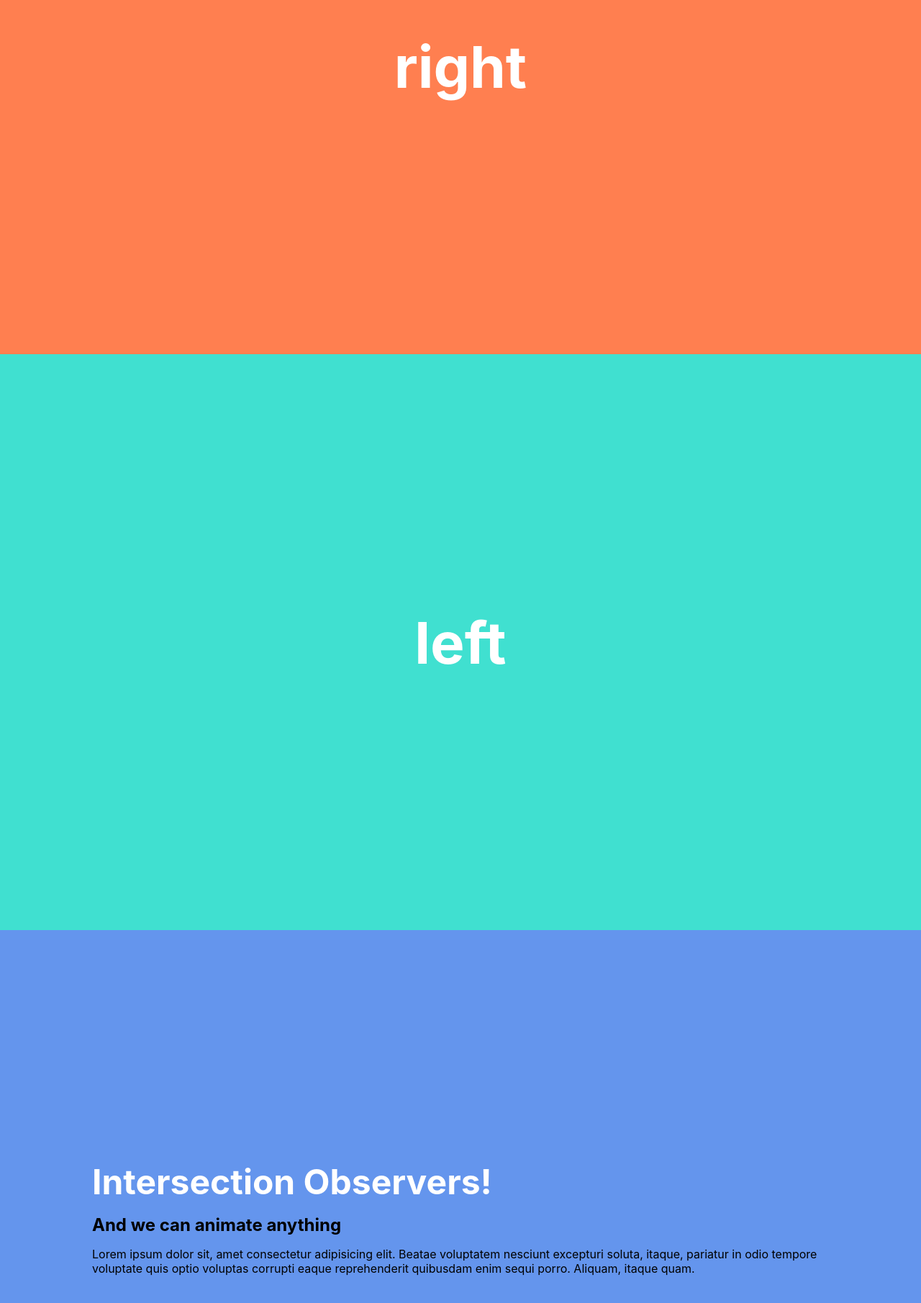
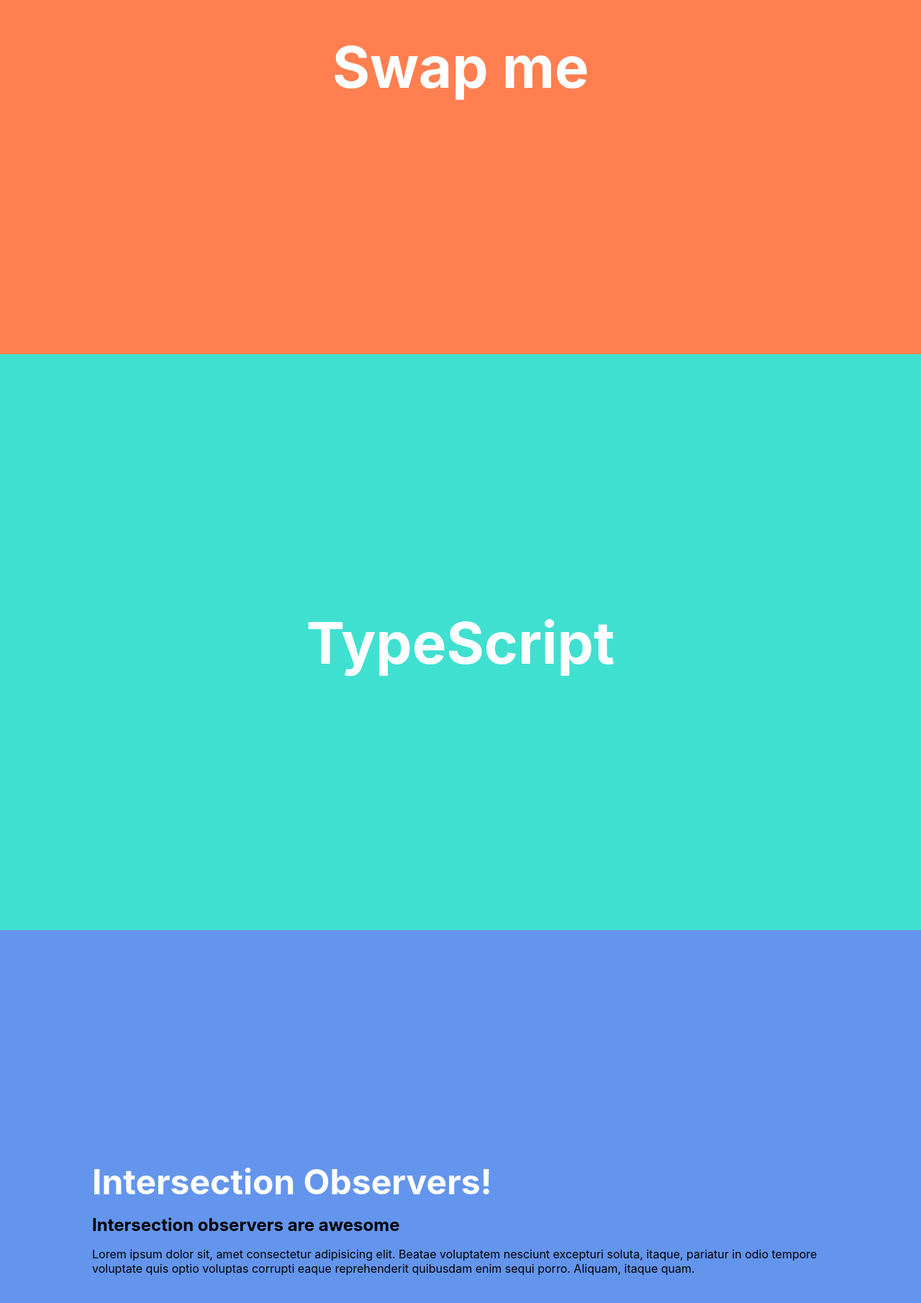
Before and after one commit to vinicius-el-khalili/reactnn, a React (Create React App) app: page / in a window 1280 px wide. Shown: the part 308-2118 px from the top of the page at 72% size. Built offline with nearby package versions, Linux system fonts and the light colour scheme.

Commit message:
little fixes

```diff
--- a/src/App.tsx
+++ b/src/App.tsx
@@ -12,23 +12,29 @@ function App() {
     <div className="App">
       <ScrollContainer style={{backgroundColor:"coral"}} >
         <AnimateOnShow preAnimation={["hidden-left"]} postAnimation={["show"]} ioOptions={options}>
-          <h1>right</h1>
-        </AnimateOnShow>
-        </ScrollContainer>
-      <ScrollContainer style={{backgroundColor:"turquoise"}} >
-      <AnimateOnShow preAnimation={["hidden-right"]} postAnimation={["show"]} ioOptions={options}>
-          <h1>left</h1>
+          <h1>Swap me</h1>
         </AnimateOnShow>
       </ScrollContainer>
+
+      <ScrollContainer style={{backgroundColor:"turquoise"}} >
+        <AnimateOnShow preAnimation={["hidden-right"]} postAnimation={["show"]} ioOptions={options}>
+            <h1>Type</h1>
+        </AnimateOnShow>
+        <AnimateOnShow preAnimation={["hidden-left"]} postAnimation={["show"]} ioOptions={options}>
+            <h1>Script</h1>
+        </AnimateOnShow>
+      </ScrollContainer>
+
       <ScrollContainer style={{backgroundColor:"cornflowerblue"}} >
         <AnimateOnShow preAnimation={["hidden-right"]} postAnimation={["show"]} ioOptions={options}>
           <div className='test-content-1'>
             <h1>Intersection Observers!</h1>
-            <h2>And we can animate anything</h2>
+            <h2>Intersection observers are awesome</h2>
             <p>Lorem ipsum dolor sit, amet consectetur adipisicing elit. Beatae voluptatem nesciunt excepturi soluta, itaque, pariatur in odio tempore voluptate quis optio voluptas corrupti eaque reprehenderit quibusdam enim sequi porro. Aliquam, itaque quam.</p>
           </div>
         </AnimateOnShow>
       </ScrollContainer>
+
     </div>
   );
 };
--- a/src/index.css
+++ b/src/index.css
@@ -68,10 +68,12 @@ h1 {
     width: 100%; }
   .test-content-1 p {
     width: 100%; }
-  @media (max-width: 500px) {
-    .test-content-1 {
-      align-items: center; }
-      .test-content-1 h1 {
-        font-size: 2rem; } }
+
+@media (max-width: 500px) {
+  h1 {
+    font-size: 2rem; }
+
+  h2 {
+    font-size: 1.2rem; } }
 
 /*# sourceMappingURL=index.css.map */
```
Also changed, not shown: src/index.scss (+8 -5 lines), 2 other files (tests, documents, lock files or other folders).
